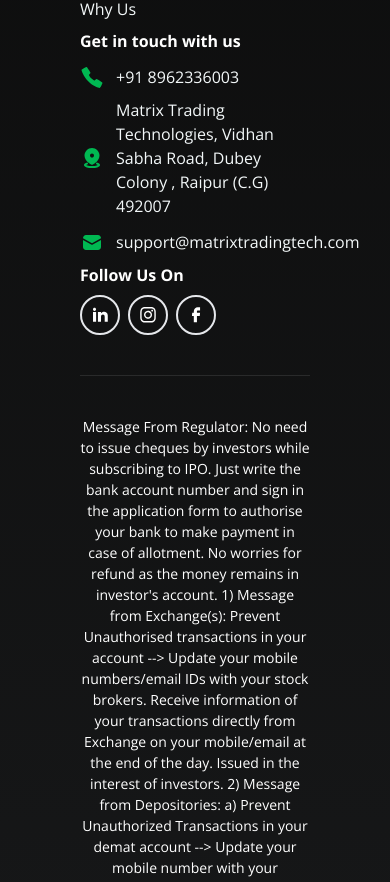
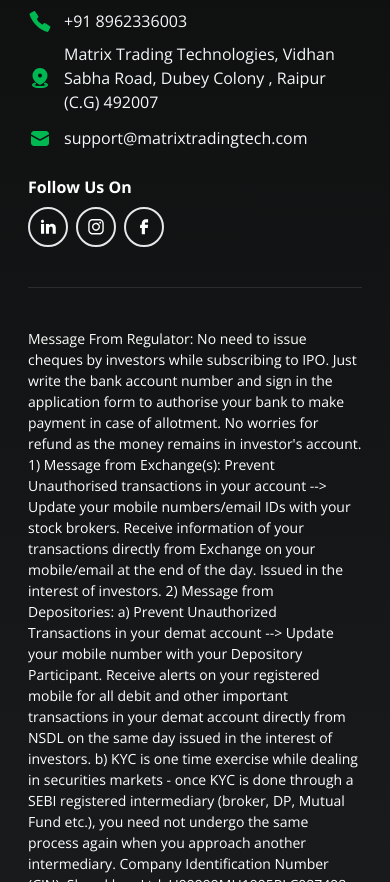
Before and after one commit to Adarshhk/matrix-webpage, a Vue app: page / in a window 390 px wide. Shown: the part 9842-10724 px from the top of the page. Built offline with nearby package versions, Linux system fonts and the light colour scheme.

Commit message:
fixed footer

```diff
--- a/src/components/Footer.vue
+++ b/src/components/Footer.vue
@@ -1,5 +1,5 @@
 <template>
-    <div class="mt-20 bg-gradient-to-b py-20 from-[#0A0A0A] to-[#222426] px-20">
+    <div class="mt-20 bg-gradient-to-b py-20 from-[#0A0A0A] to-[#222426] px-7 lg:px-20">
         <div class="flex lg:flex-row justify-between flex-col mb-10">
             <div class="max-w-[26rem]">
                 <img src="/src/assets/svg/matrix-logo.svg" alt="" class="w-40">
@@ -25,7 +25,7 @@
             </div>
 
             <div>
-                <ul class="max-w-96">
+                <ul class="max-w-96 mt-4 md:mt-0">
                     <li class="text-white mb-3 font-bold">Get in touch with us</li>
                     <li
                         class="text-[#F3F8F9] flex gap-3 items-center font-light mb-2 hover:underline hover:cursor-pointer">
@@ -48,7 +48,7 @@
             </div>
 
             <div>
-                <p class="text-white mb-2 font-bold">Follow Us On</p>
+                <p class="text-white mt-4 md:mt-0 mb-2 font-bold">Follow Us On</p>
                 <div class="flex gap-2">
                     <button class="p-2 rounded-full border-2">
                         <img src="/src/assets/svg/linkedin.svg" alt="" class="w-5">
@@ -66,7 +66,7 @@
         </div>
 
         <div class="lg:p-10 border-t border-[#FFFFFF1A]">
-            <p class="text-white text-[14px] mt-10 text-center">
+            <p class="text-white text-[14px] mt-10 text-left md:text-center">
                 Message From Regulator: No need to issue cheques by investors while subscribing to IPO. Just write the
                 bank account number and sign in the application form to authorise your bank to make payment in case of
                 allotment. No worries for refund as the money remains in investor's account. 1) Message from
--- a/src/components/Plans.vue
+++ b/src/components/Plans.vue
@@ -4,7 +4,7 @@
             <img src="/src/assets/svg/notch.svg" alt="">
             <img src="/src/assets/svg/planlogo.svg" alt="" class="absolute top-4 w-36">
 
-            <div class="absolute -top-40 -z-10 bg-[#EDA54E] rounded-full w-[36rem] h-[36rem] blurit opacity-30">
+            <div class="absolute -top-40 -z-10 bg-[#EDA54E] rounded-full w-[22rem] h-[22rem]  md:w-[36rem] md:h-[36rem] blurit opacity-30">
             </div>
         </div>
 
```
Also changed, not shown: src/assets/svg/hamburger.svg (added).
